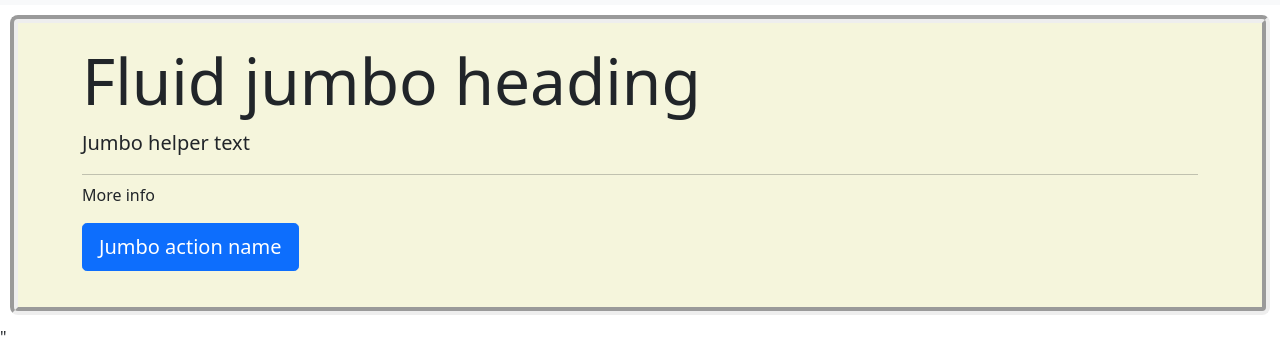
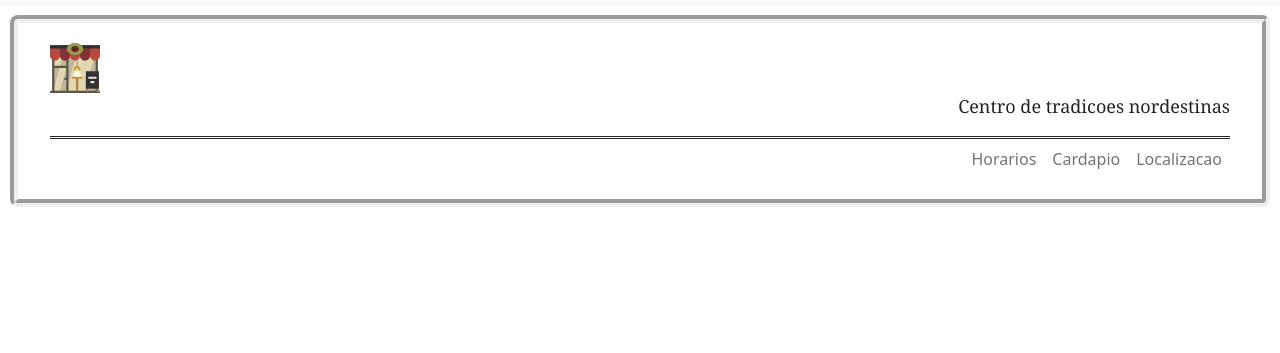
Before and after one commit to Caiozxx/Protipy, a plain HTML site: page index.html in a window 1280 px wide. Shown: the part 51-404 px from the top of the page. Drawn offline with nearby package versions, Linux system fonts and the light colour scheme.

Commit message:
Finish
cabecario completo, agora vamos para o carrousel

```diff
--- a/index.html
+++ b/index.html
@@ -41,22 +41,34 @@
                 </a>
             </div>
         </div>
-     </nav>
-     <!--fim do navbar-->
+    </nav>
+    <!--fim do navbar-->
 </header>
 
 <body>
     <div class="jumbotron jumbotron-fluid">
-        <div class="container">
-            <h1 class="display-3">Fluid jumbo heading</h1>
-            <p class="lead">Jumbo helper text</p>
-            <hr class="my-2">
-            <p>More info</p>
-            <p class="lead">
-                <a class="btn btn-primary btn-lg" href="Jumbo action link" role="button">Jumbo action name</a>
-            </p>
+
+        <div class="container-fluid">
+            <img src="../Protipy/icons/restaurant-svgrepo-com.svg" alt="" width="50" height="50">
+            <p class="titulo">Centro de tradicoes nordestinas</p>
+            <nav class="navbar-expand-lg navbar-light">
+                <div class=" d-lg-flex">
+                    <ul class="navbar-nav">
+                        <li class="nav-item active">
+                            <a class="nav-link" href="#">Horarios</a>
+                        </li>
+                        <li class="nav-item">
+                            <a class="nav-link" href="#">Cardapio</a>
+                        </li>
+                        <li class="nav-item">
+                            <a class="nav-link" href="#">Localizacao</a>
+                        </li>
+                    </ul>
+                </div>
+            </nav>
         </div>
-    </div>"
+    </div>
+
 </body>
 
 </html>
--- a/style/style.css
+++ b/style/style.css
@@ -1,9 +1,24 @@
+.html{
+    background-color: black;
+}
 .jumbotron{
-    background-color: beige;
+    background-color: white;
     margin: 10px;
     padding: 20px;
-    justify-content: unset;
     border-radius: 8px;
     border-style:groove;
     border-width: 8px;
 }
+.d-lg-flex{
+    justify-content: end;
+    border-bottom: 3px;
+    border-style:double;
+    border-bottom: none;
+    border-left: none;
+    border-right: none;
+}
+.titulo{
+    text-align: right;
+    font-family:Georgia, 'Times New Roman', Times, serif;
+    font-size: large;
+}
```
Also changed, not shown: icons/restaurant-svgrepo-com.svg (added), icons/scooter.png (added).
